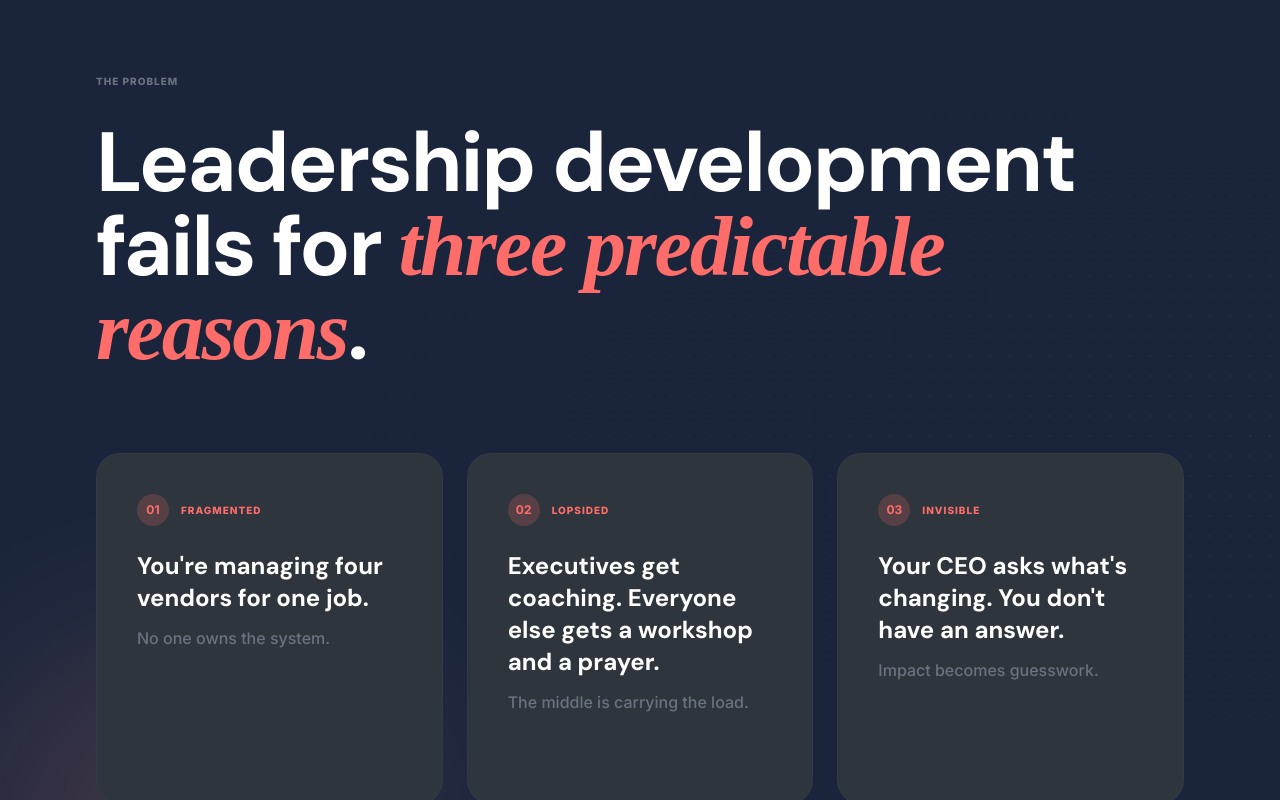
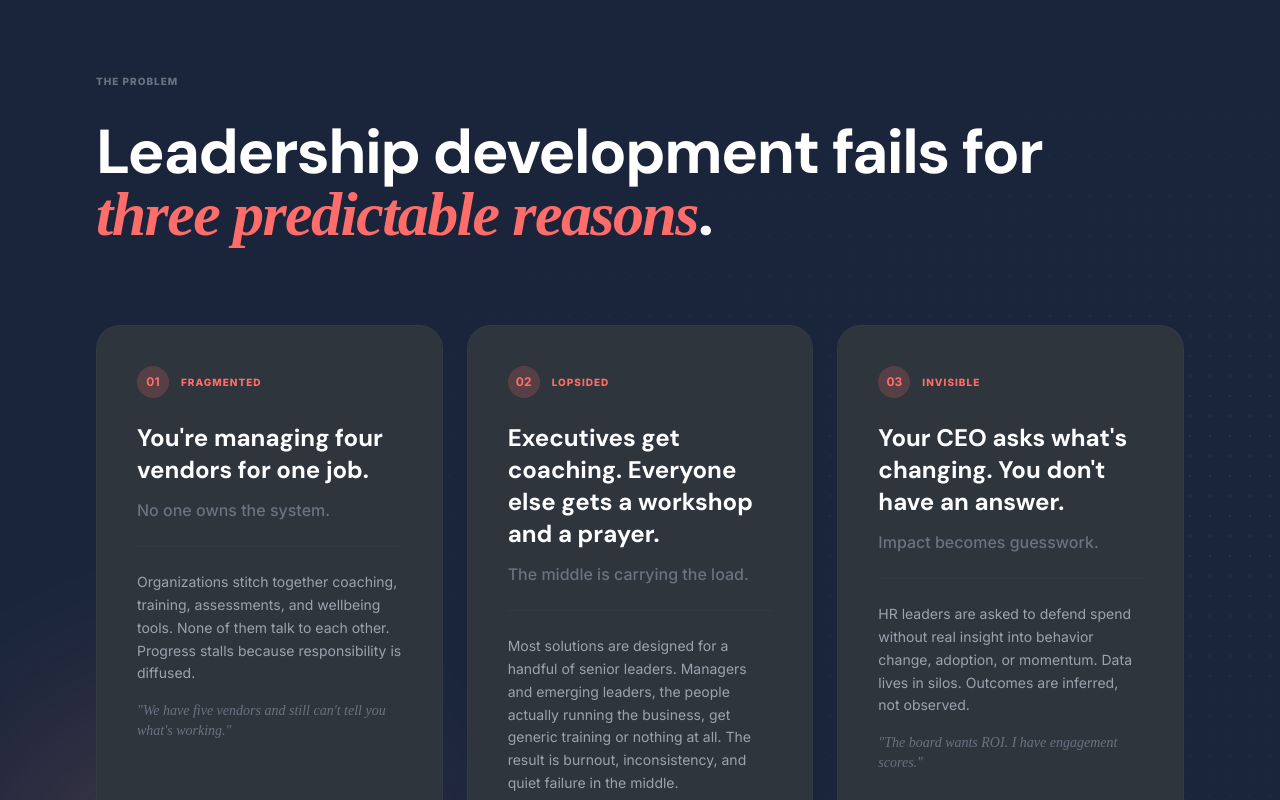
Before and after one commit to ayafdez/Boon_New-Website-V2, a Next.js app in the folder next-site/: page / in a window 1280 px wide. Shown: the part 1400-2200 px from the top of the page. Built offline with nearby package versions, Linux system fonts and the light colour scheme; no server answers; a web font is replaced by a local one.

Commit message:
fixing 2nd section

```diff
--- a/next-site/app/page.tsx
+++ b/next-site/app/page.tsx
@@ -50,13 +50,13 @@ export default function HomePage() {
           <p className="label-text text-[10px] text-gray-500 mb-8">
             The Problem
           </p>
-          <h2 className="font-sans text-5xl md:text-7xl lg:text-[84px] font-bold tracking-tight leading-[0.9] text-white mb-20 max-w-5xl">
+          <h2 className="font-sans text-4xl md:text-5xl lg:text-[62px] font-bold tracking-tight leading-[1.0] text-white mb-20 max-w-5xl">
             Leadership development fails for <span className="font-serif italic text-boon-coral">three predictable reasons</span>.
           </h2>
 
           <div className="grid md:grid-cols-3 gap-6">
             {/* Card 1: Fragmented */}
-            <div className="group bg-boon-charcoal rounded-3xl p-6 md:p-10 border border-gray-700/50 hover:border-boon-coral/30 transition-all duration-300">
+            <div className="bg-boon-charcoal rounded-3xl p-6 md:p-10 border border-gray-700/50 hover:border-boon-coral/30 transition-all duration-300">
               <div className="flex items-center gap-3 mb-6">
                 <span className="w-8 h-8 rounded-full bg-boon-coral/20 text-boon-coral flex items-center justify-center text-xs font-bold font-body">01</span>
                 <span className="label-text text-[10px] text-boon-coral">Fragmented</span>
@@ -67,7 +67,7 @@ export default function HomePage() {
               <p className="text-gray-500 font-body font-medium mb-6">
                 No one owns the system.
               </p>
-              <div className="border-t border-gray-700/50 pt-6 opacity-0 max-h-0 group-hover:opacity-100 group-hover:max-h-96 transition-all duration-500 overflow-hidden">
+              <div className="border-t border-gray-700/50 pt-6">
                 <p className="text-gray-400 text-sm font-body leading-relaxed mb-4">
                   Organizations stitch together coaching, training, assessments, and wellbeing tools. None of them talk to each other. Progress stalls because responsibility is diffused.
                 </p>
@@ -78,7 +78,7 @@ export default function HomePage() {
             </div>
 
             {/* Card 2: Lopsided */}
-            <div className="group bg-boon-charcoal rounded-3xl p-6 md:p-10 border border-gray-700/50 hover:border-boon-coral/30 transition-all duration-300">
+            <div className="bg-boon-charcoal rounded-3xl p-6 md:p-10 border border-gray-700/50 hover:border-boon-coral/30 transition-all duration-300">
               <div className="flex items-center gap-3 mb-6">
                 <span className="w-8 h-8 rounded-full bg-boon-coral/20 text-boon-coral flex items-center justify-center text-xs font-bold font-body">02</span>
                 <span className="label-text text-[10px] text-boon-coral">Lopsided</span>
@@ -89,7 +89,7 @@ export default function HomePage() {
               <p className="text-gray-500 font-body font-medium mb-6">
                 The middle is carrying the load.
               </p>
-              <div className="border-t border-gray-700/50 pt-6 opacity-0 max-h-0 group-hover:opacity-100 group-hover:max-h-96 transition-all duration-500 overflow-hidden">
+              <div className="border-t border-gray-700/50 pt-6">
                 <p className="text-gray-400 text-sm font-body leading-relaxed mb-4">
                   Most solutions are designed for a handful of senior leaders. Managers and emerging leaders, the people actually running the business, get generic training or nothing at all. The result is burnout, inconsistency, and quiet failure in the middle.
                 </p>
@@ -100,7 +100,7 @@ export default function HomePage() {
             </div>
 
             {/* Card 3: Invisible */}
-            <div className="group bg-boon-charcoal rounded-3xl p-6 md:p-10 border border-gray-700/50 hover:border-boon-coral/30 transition-all duration-300">
+            <div className="bg-boon-charcoal rounded-3xl p-6 md:p-10 border border-gray-700/50 hover:border-boon-coral/30 transition-all duration-300">
               <div className="flex items-center gap-3 mb-6">
                 <span className="w-8 h-8 rounded-full bg-boon-coral/20 text-boon-coral flex items-center justify-center text-xs font-bold font-body">03</span>
                 <span className="label-text text-[10px] text-boon-coral">Invisible</span>
@@ -111,7 +111,7 @@ export default function HomePage() {
               <p className="text-gray-500 font-body font-medium mb-6">
                 Impact becomes guesswork.
               </p>
-              <div className="border-t border-gray-700/50 pt-6 opacity-0 max-h-0 group-hover:opacity-100 group-hover:max-h-96 transition-all duration-500 overflow-hidden">
+              <div className="border-t border-gray-700/50 pt-6">
                 <p className="text-gray-400 text-sm font-body leading-relaxed mb-4">
                   HR leaders are asked to defend spend without real insight into behavior change, adoption, or momentum. Data lives in silos. Outcomes are inferred, not observed.
                 </p>
```
